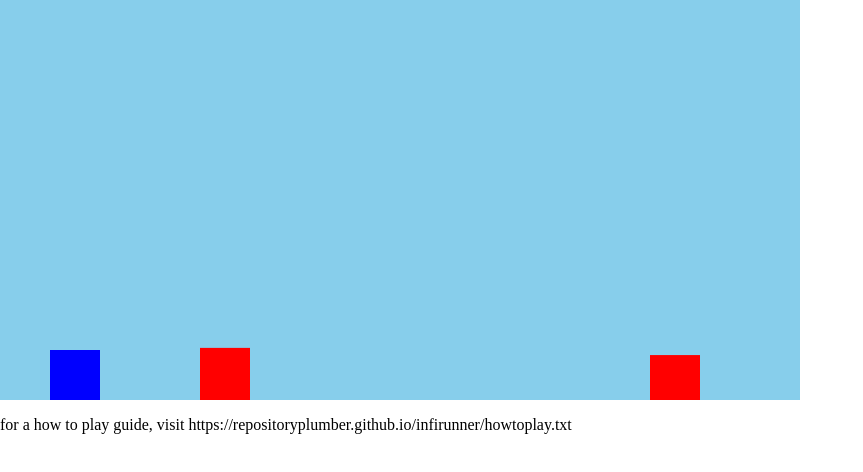
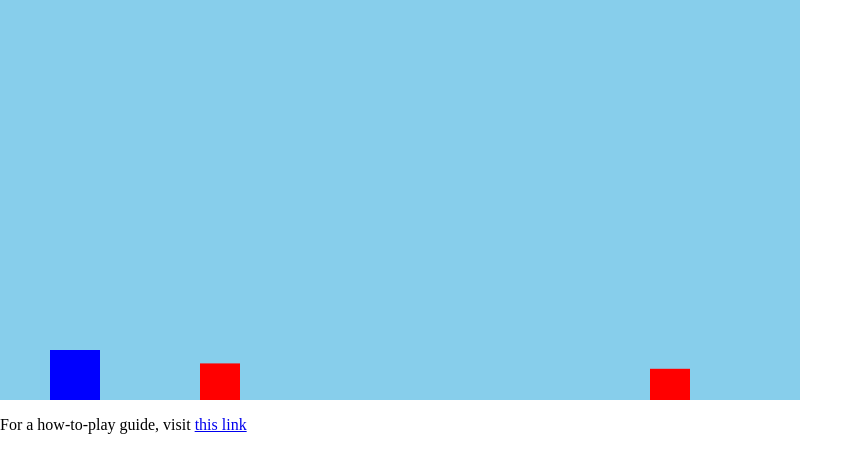
Before and after one commit to repositoryplumber/infirunner, a plain HTML site: page index.html in a window 1280 px wide. Shown: the whole page, without its empty margins (0-863 px from the left). Drawn offline with Linux system fonts and the light colour scheme.

Commit message:
Update ~ index.html

```diff
--- a/index.html
+++ b/index.html
@@ -50,8 +50,8 @@
         };
 
         function createObstacle() {
-            const width = 50;
-            const height = Math.random() * 40 + 30; // Adjusted range for smaller obstacles
+            const width = 40; // Reduced width
+            const height = Math.random() * 30 + 20; // Adjusted range for smaller obstacles
             const x = canvas.width;
             obstacles.push({ x, y: canvas.height - height, width, height });
         }
@@ -111,6 +111,6 @@
 
         gameLoop();
     </script>
-<p>for a how to play guide, visit https://repositoryplumber.github.io/infirunner/howtoplay.txt</p>
+    <p>For a how-to-play guide, visit <a href="https://repositoryplumber.github.io/infirunner/howtoplay.txt">this link</a></p>
 </body>
 </html>
```
